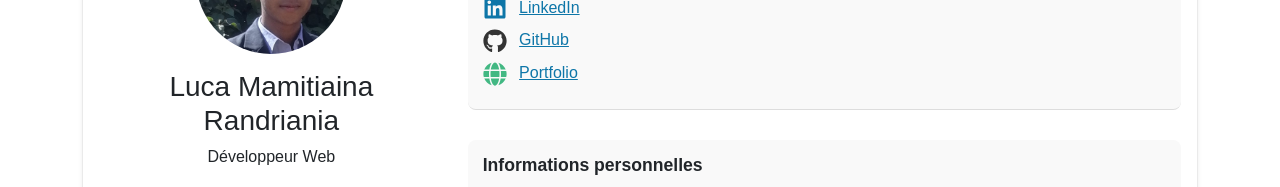
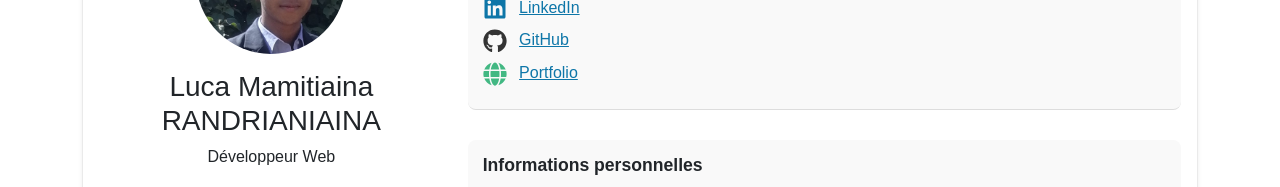
Before and after one commit to LucaM0001/mon-portfolio, a React (Vite) app: page /curiculumvitae in a window 1280 px wide. Shown: the part 315-502 px from the top of the page. Built offline with nearby package versions, Linux system fonts and the light colour scheme.

Commit message:
Mise a jour du cv

```diff
--- a/src/components/CuriculumVitae/CuriculumVitae.jsx
+++ b/src/components/CuriculumVitae/CuriculumVitae.jsx
@@ -101,7 +101,7 @@ const CuriculumVitae = () => {
                   alt="Profile"
                   className="rounded-circle profile-img mb-3"
                 />
-                <h3 className="name">Luca Mamitiaina Randriania</h3>
+                <h3 className="name">Luca Mamitiaina RANDRIANIAINA</h3>
                 <p className="job-title">Développeur Web</p>
               </Col>
               <Col md={8} className="contact-info">
```
